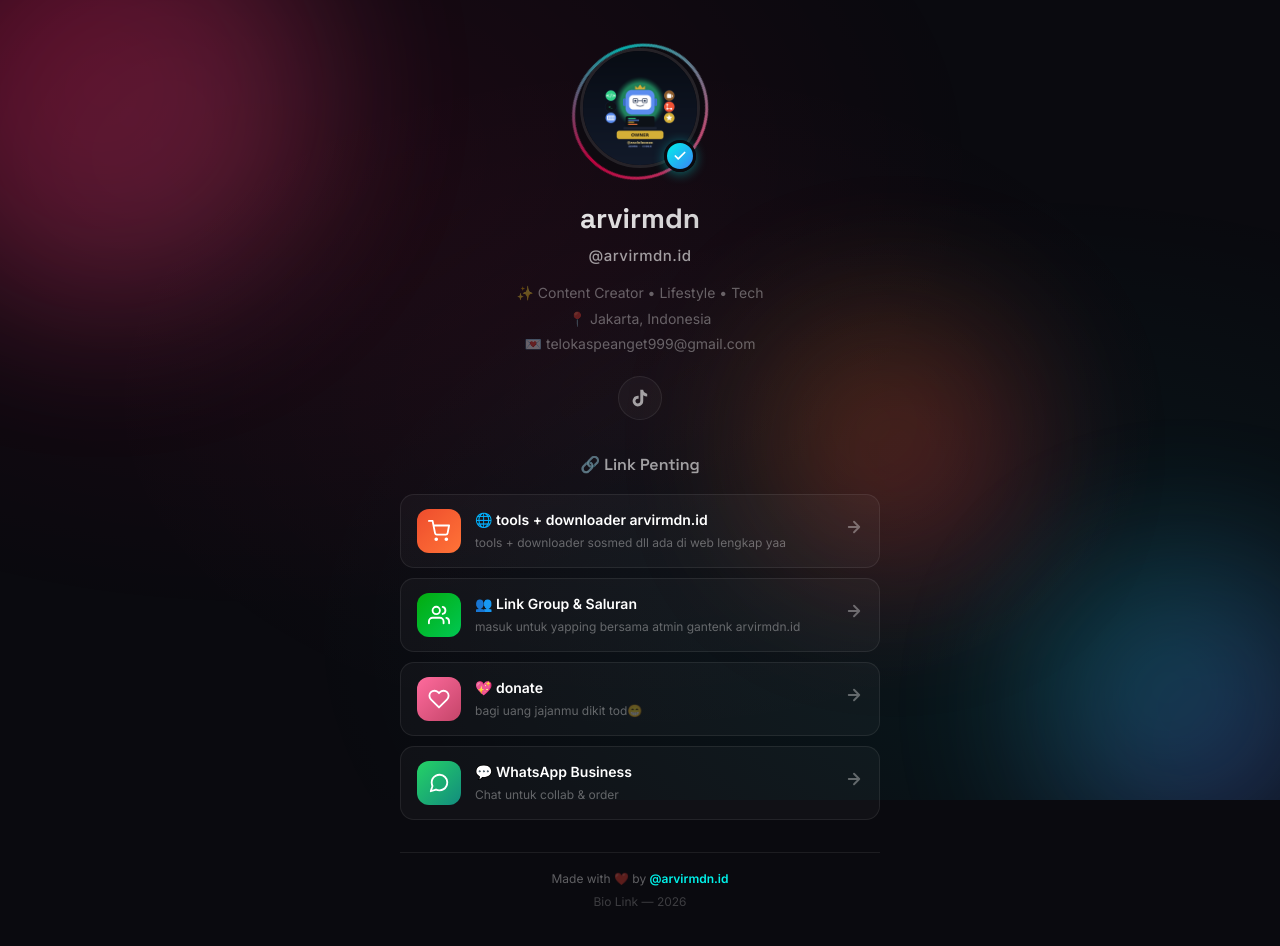
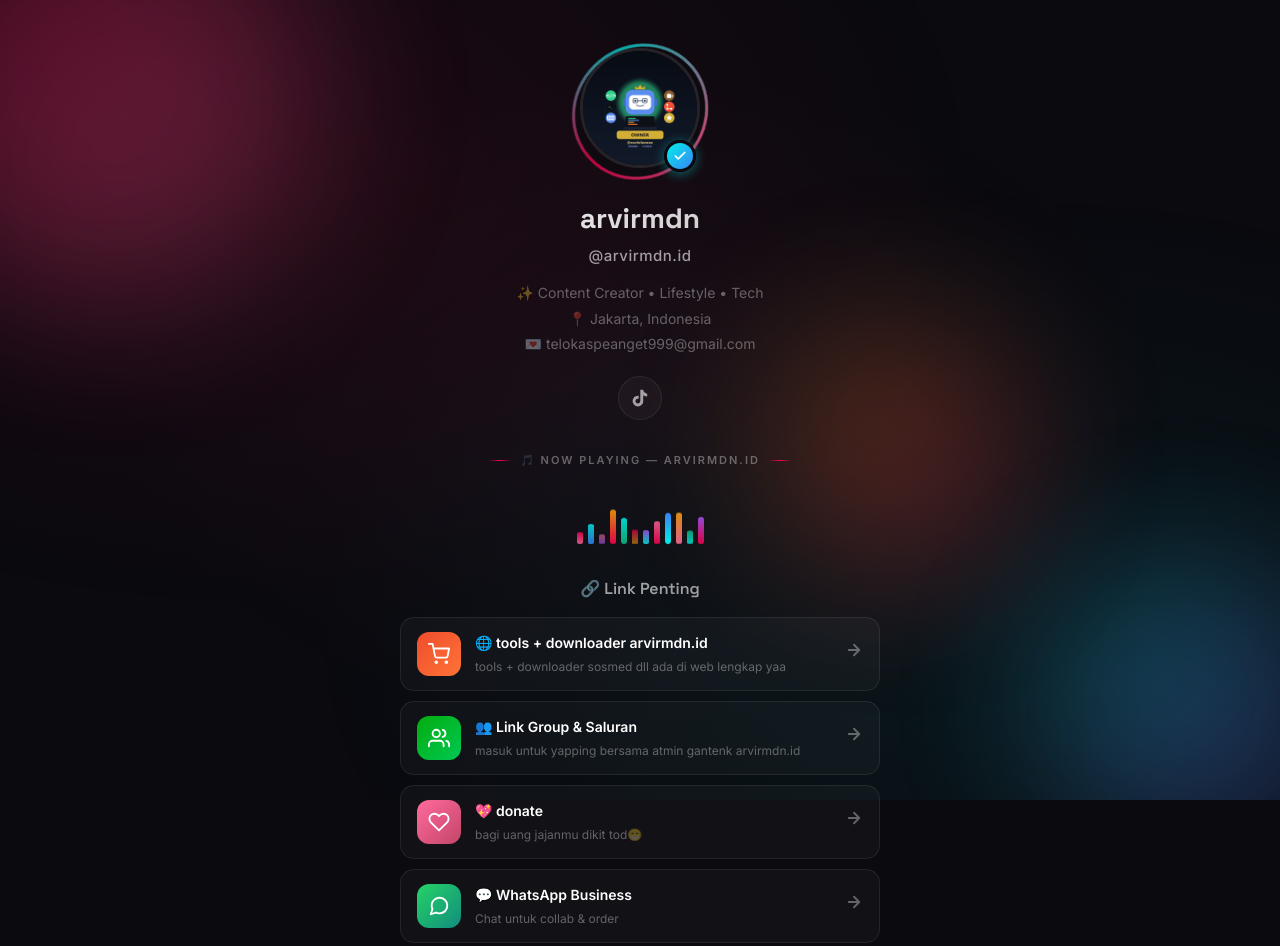
Before and after one commit to arvirmdn/jalan-ninja, a website: page public/index.html in a window 1280 px wide. Shown: the top 946 px of the page. Drawn offline with Linux system fonts and the light colour scheme.

Commit message:
Add files via upload

```diff
--- a/public/index.html
+++ b/public/index.html
@@ -3,7 +3,7 @@
 <head>
     <meta charset="UTF-8">
     <meta name="viewport" content="width=device-width, initial-scale=1.0">
-    <title>@username — Bio Link</title>
+    <title>@arvirmdn.id — Bio Link</title>
     <link rel="preconnect" href="https://fonts.googleapis.com">
     <link rel="preconnect" href="https://fonts.gstatic.com" crossorigin>
     <link href="https://fonts.googleapis.com/css2?family=Inter:wght@300;400;500;600;700;800&family=Space+Grotesk:wght@400;500;600;700&display=swap" rel="stylesheet">
@@ -42,7 +42,25 @@
             </div>
         </section>
 
-        <!-- Stats -->
+        <!-- Music Visualizer -->
+        <section class="visualizer">
+            <div class="viz-label">🎵 now playing — arvirmdn.id</div>
+            <div class="viz-bars">
+                <div class="viz-bar"></div>
+                <div class="viz-bar"></div>
+                <div class="viz-bar"></div>
+                <div class="viz-bar"></div>
+                <div class="viz-bar"></div>
+                <div class="viz-bar"></div>
+                <div class="viz-bar"></div>
+                <div class="viz-bar"></div>
+                <div class="viz-bar"></div>
+                <div class="viz-bar"></div>
+                <div class="viz-bar"></div>
+                <div class="viz-bar"></div>
+            </div>
+        </section>
+
         <!-- Links Section -->
         <section class="links">
             <h2 class="section-title">🔗 Link Penting</h2>
@@ -98,8 +116,7 @@
                     <svg viewBox="0 0 24 24" fill="none" stroke="currentColor" stroke-width="2.5" stroke-linecap="round" stroke-linejoin="round"><path d="M5 12h14M12 5l7 7-7 7"/></svg>
                 </div>
             </a>
-
-            </section>
+        </section>
 
         <!-- Footer -->
         <footer class="footer">
```
